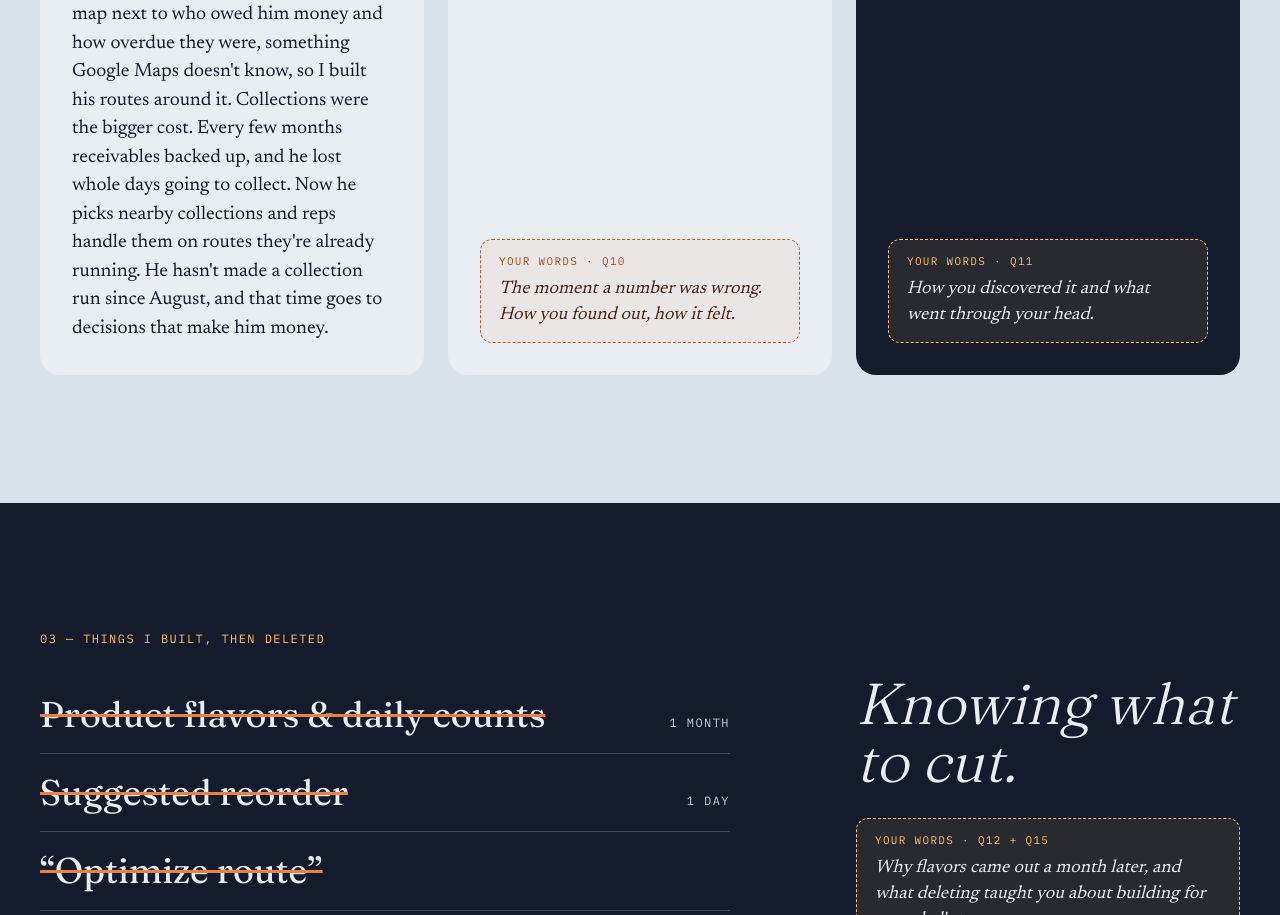
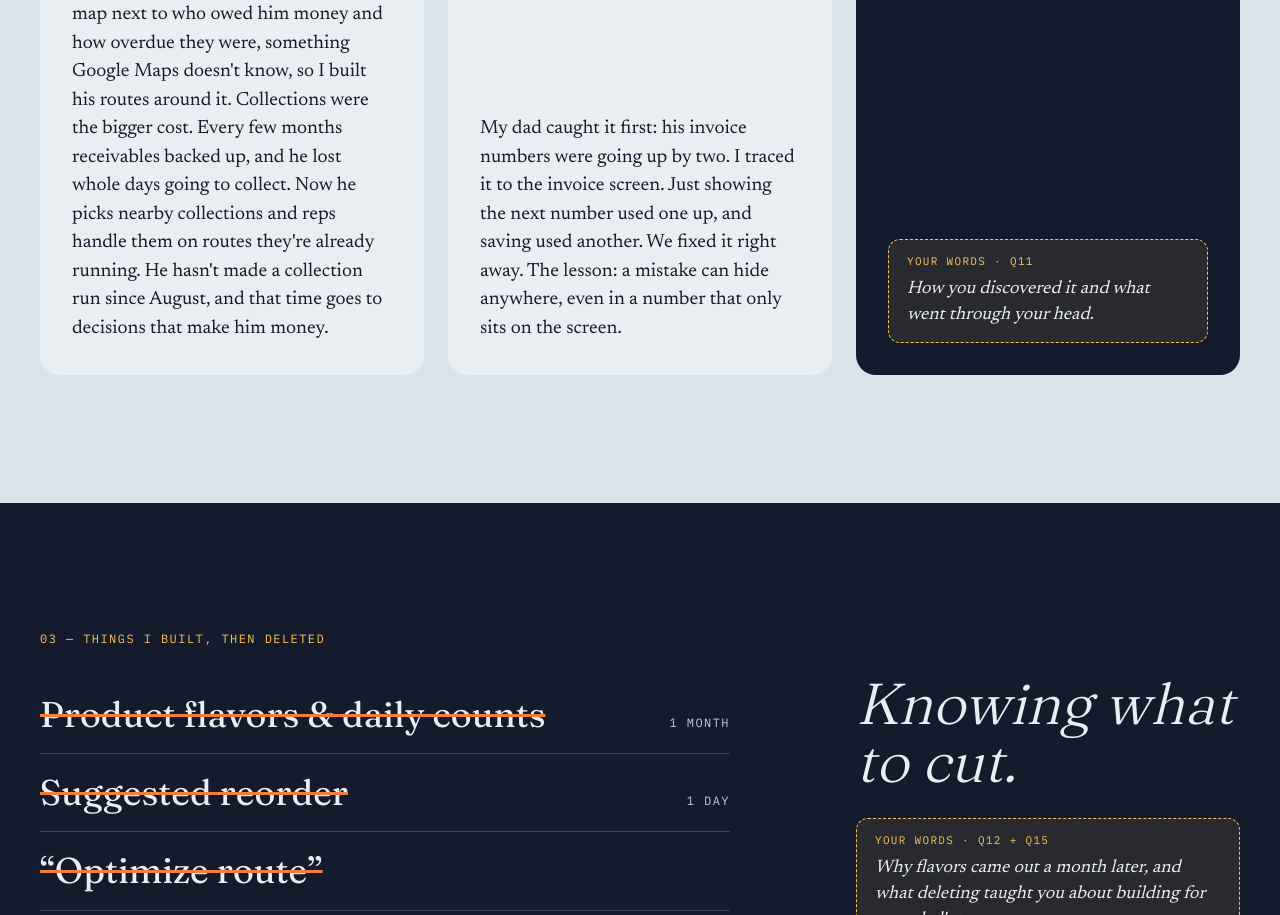
Before and after one commit to haanie09/haanie-portfolio, a Next.js app: page / in a window 1280 px wide. Shown: the part 3398-4313 px from the top of the page. Built offline with nearby package versions, Linux system fonts and the light colour scheme.

Commit message:
Fill the Correctness card story (draft for Haanie to read aloud)
Co-Authored-By: Claude Opus 5.5 <noreply@anthropic.com>
Claude-Session: https://claude.ai/code/session_013HGD12oSBPua8fQpxEx5mS

```diff
--- a/content/site.ts
+++ b/content/site.ts
@@ -128,7 +128,11 @@ export const site = {
           "Showing the next invoice number burned two per invoice",
           "Only real payments can mark an invoice paid",
         ],
-        story: slot("Q10", "The moment a number was wrong. How you found out, how it felt."),
+        story: slot(
+          "Q10",
+          "The moment a number was wrong. How you found out, how it felt.",
+          draft("My dad caught it first: his invoice numbers were going up by two. I traced it to the invoice screen. Just showing the next number used one up, and saving used another. We fixed it right away. The lesson: a mistake can hide anywhere, even in a number that only sits on the screen."),
+        ),
       },
       {
         tag: "Security",
```
